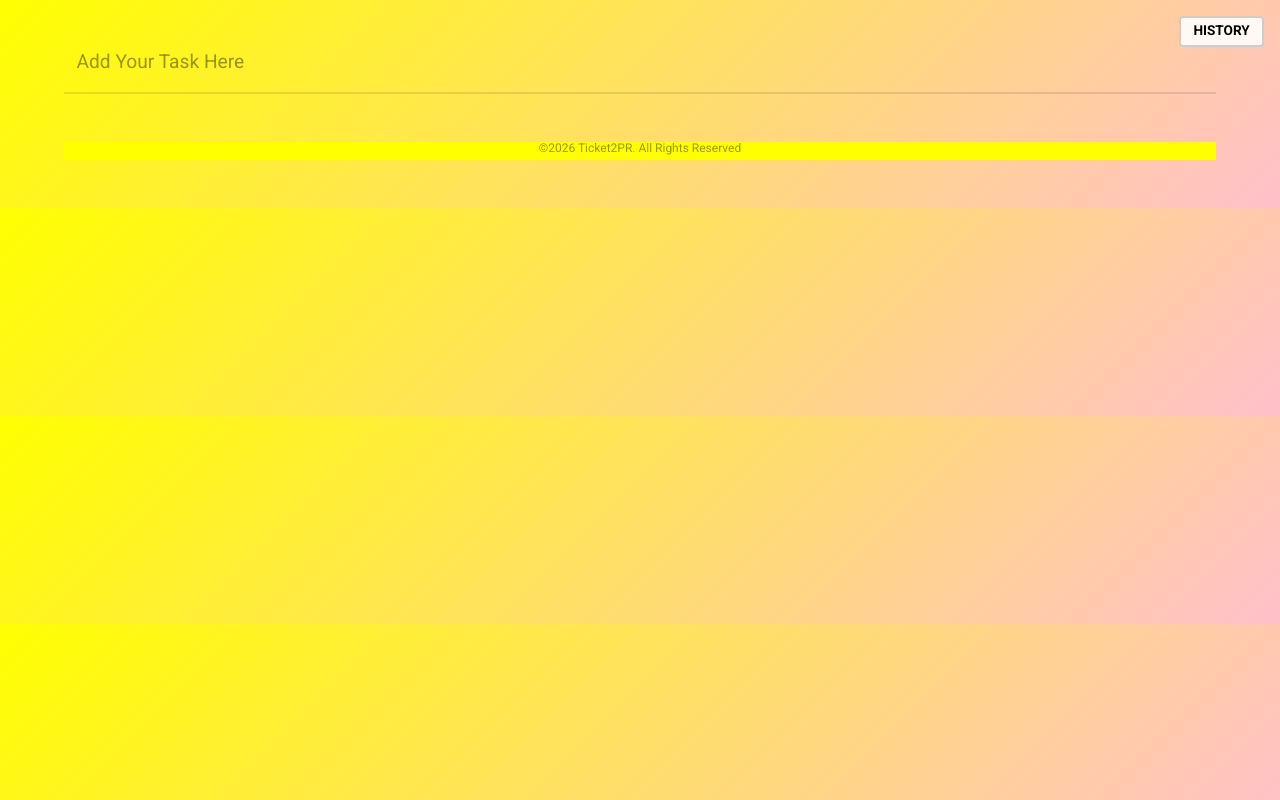
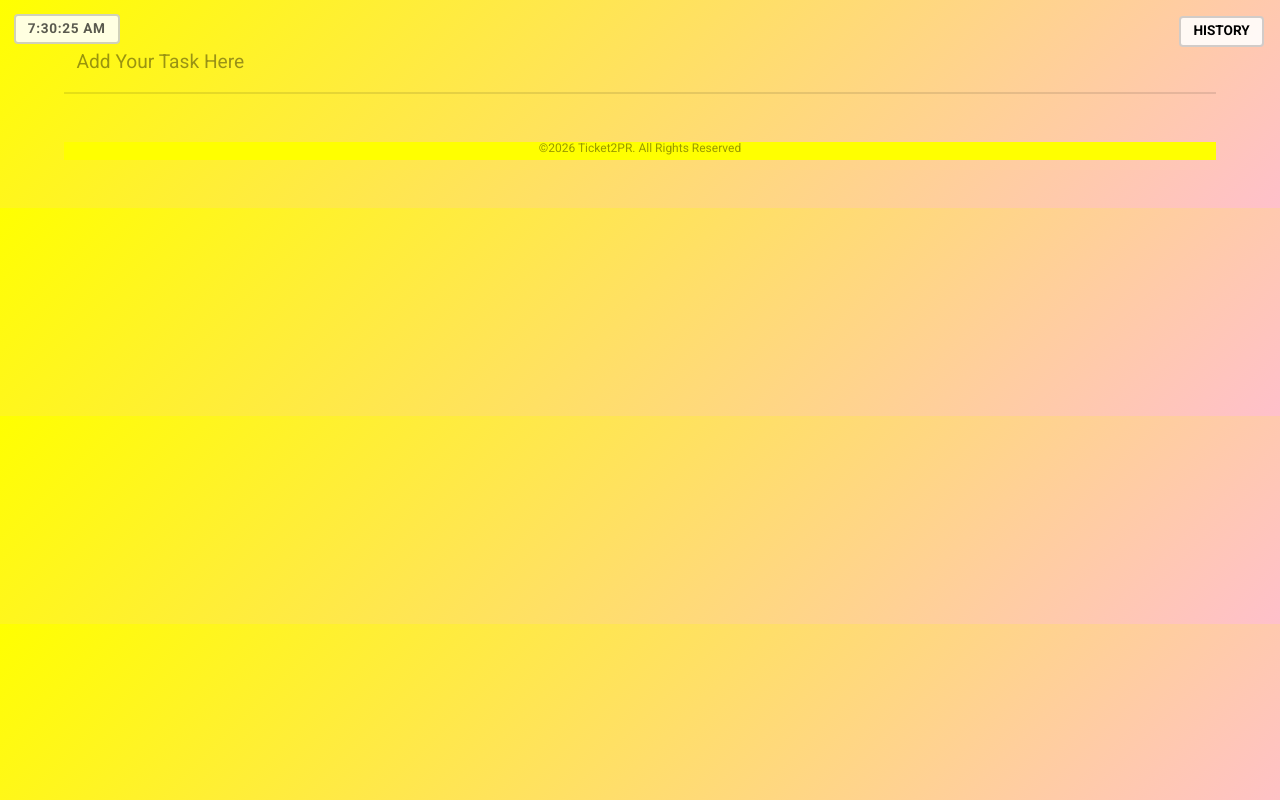
Before and after one commit to jiteshcelsys/JIRA2PR, a website: page app/index.html in a window 1280 px wide. Drawn offline with nearby package versions, Linux system fonts and the light colour scheme.

Commit message:
SCRUM-8: Display Time
Add a live digital clock fixed to the top-left of the app so users
can see the current time while managing their tasks.

Co-Authored-By: Claude Sonnet 4.6 <noreply@anthropic.com>

```diff
--- a/app/app.js
+++ b/app/app.js
@@ -1,4 +1,14 @@
 "use strict";
+
+function updateClock() {
+  const clock = document.getElementById('clock');
+  if (clock) {
+    clock.textContent = new Date().toLocaleTimeString();
+  }
+}
+updateClock();
+setInterval(updateClock, 1000);
+
 
 function saveToHistory(text) {
   const history = JSON.parse(localStorage.getItem('taskHistory') || '[]');
--- a/app/index.html
+++ b/app/index.html
@@ -16,7 +16,9 @@
 		<link href="style.css" rel="stylesheet">
 	</head>
 	<body>
-		<div class="history-container">
+		<div id="clock"></div>
+
+	<div class="history-container">
 			<button id="history-btn">HISTORY</button>
 			<div id="history-popup" class="history-popup hidden">
 				<h4>Completed Tasks (Last 2 Days)</h4>
--- a/app/style.css
+++ b/app/style.css
@@ -108,6 +108,22 @@ ul li {
 	fill: lightgray;
 	transition: transform 0.2s, fill 0.5s;
 	transform: scale(0.75);
+}
+
+#clock {
+	position: fixed;
+	top: 1em;
+	left: 1em;
+	z-index: 100;
+	background: rgba(255, 255, 255, 0.88);
+	border: 2px solid rgba(0, 0, 0, 0.18);
+	border-radius: .3em;
+	padding: .4em .9em;
+	font-family: 'Roboto', monospace;
+	font-size: .85em;
+	font-weight: 700;
+	color: rgba(0, 0, 0, 0.65);
+	letter-spacing: 0.05em;
 }
 
 .history-container {
```
